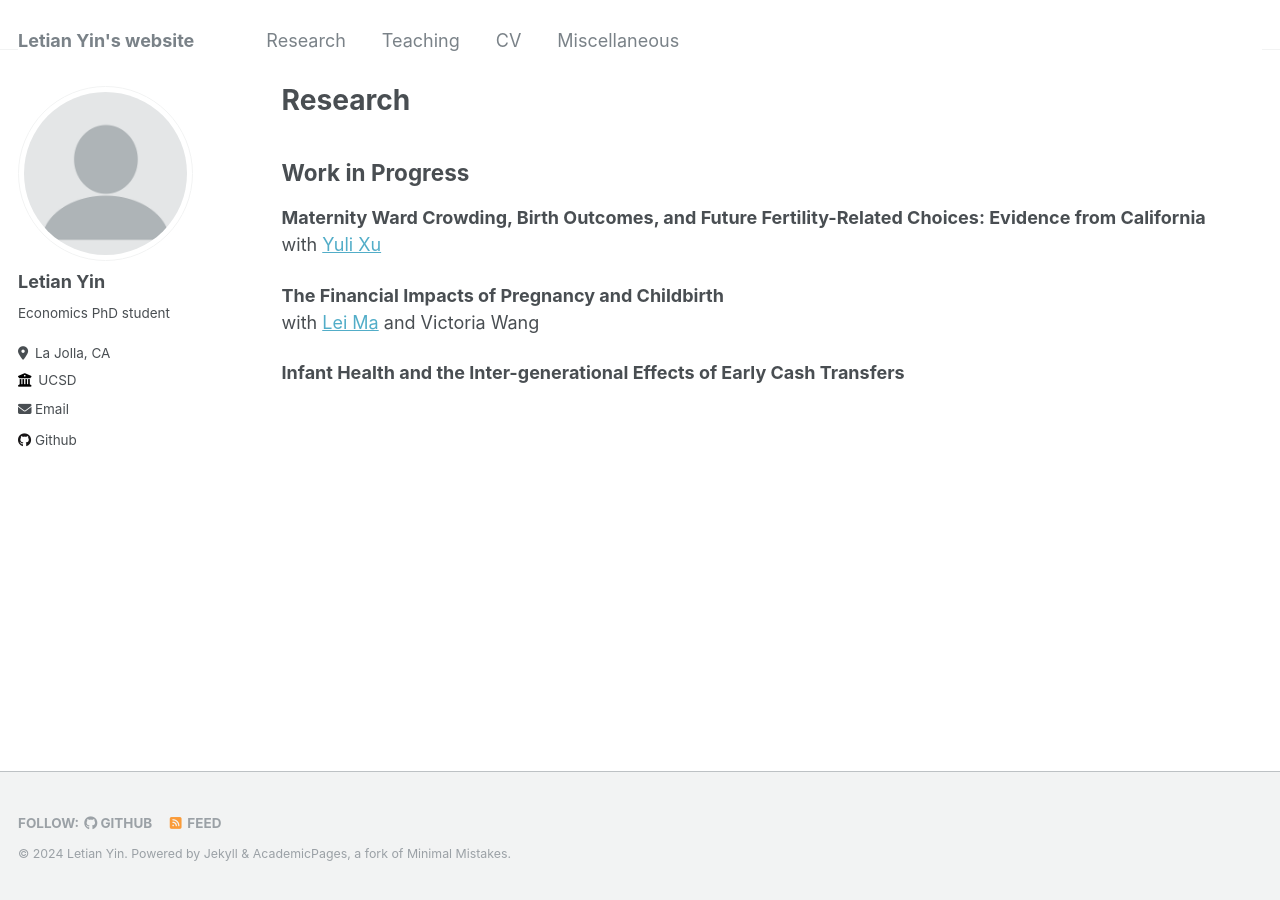
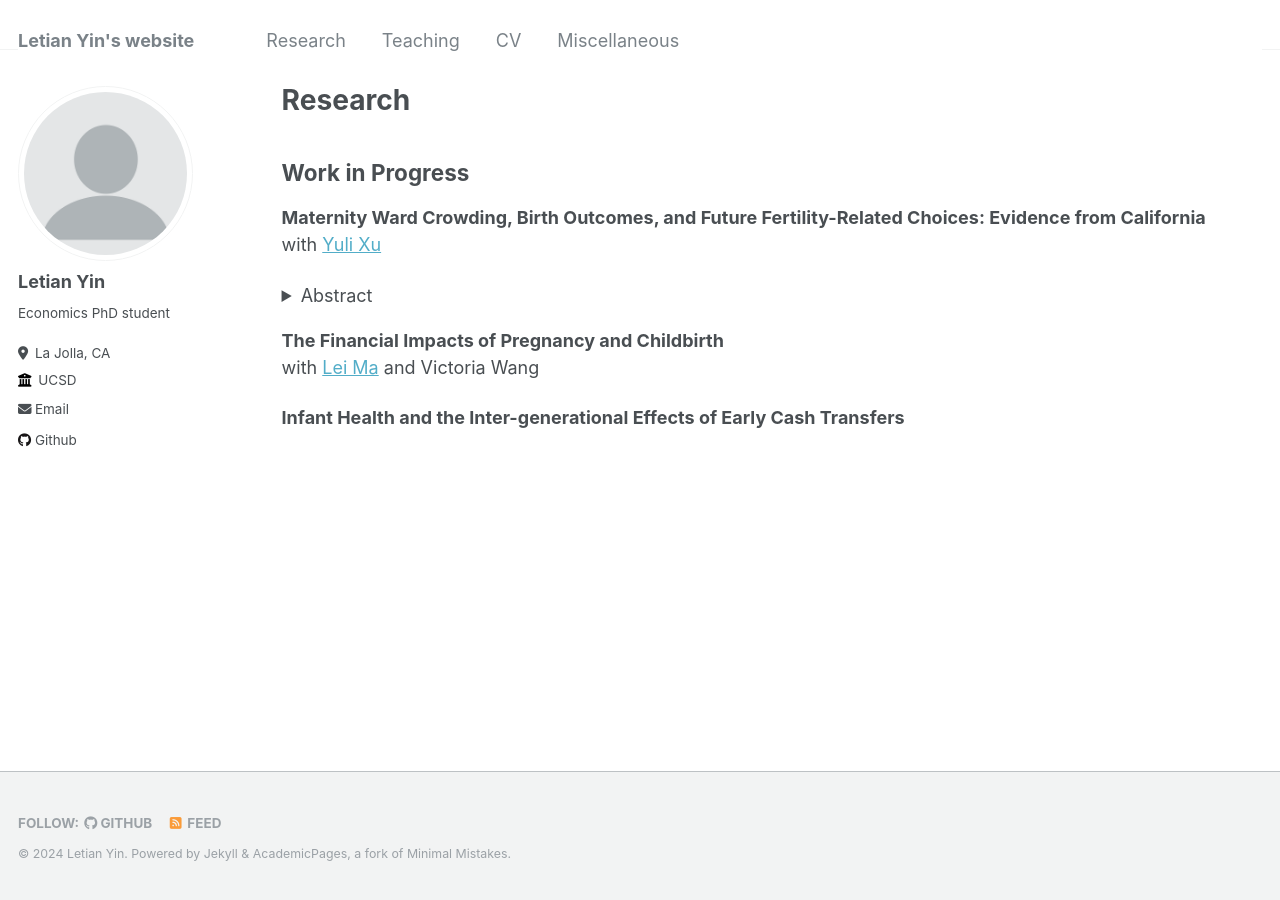
Before and after one commit to letian-yin/letian-yin.github.io, a Jekyll site: the page built from _pages/research.md, in a window 1280 px wide. Built offline with Jekyll 4.4.1, drawn with Linux system fonts in a browser that asks for light colours.

Commit message:
Update research.md

```diff
--- a/_pages/research.md
+++ b/_pages/research.md
@@ -7,6 +7,10 @@ author_profile: true
 ## Work in Progress
 **Maternity Ward Crowding, Birth Outcomes, and Future Fertility-Related Choices: Evidence from California** \
 with [Yuli Xu](https://sites.google.com/view/yulixu-econ)
+<details>
+<summary>Abstract</summary>
+Our paper examines how overcrowding in maternity wards influences concurrent birth outcomes and mothers' future fertility and hospital choices. We leverage day-to-day fluctuations in birth counts at Californian hospitals as a proxy for overcrowding. We find a notable reduction in the use of procedures such as C-sections, epidurals, inductions, and augmentations on crowded days, without compromising maternal or infant health. While there is no effect on future fertility, mothers—particularly non-Black, more educated, and those in less deprived counties—are more likely to switch hospitals or to a non-hospital setting for their next birth after experiencing overcrowding. We do not find specific patterns in their choice of subsequent hospitals, attributing the decision to negative first-birth experiences.
+</details>
 
 **The Financial Impacts of Pregnancy and Childbirth** \
 with [Lei Ma](https://leima-econ.com/) and Victoria Wang
```
